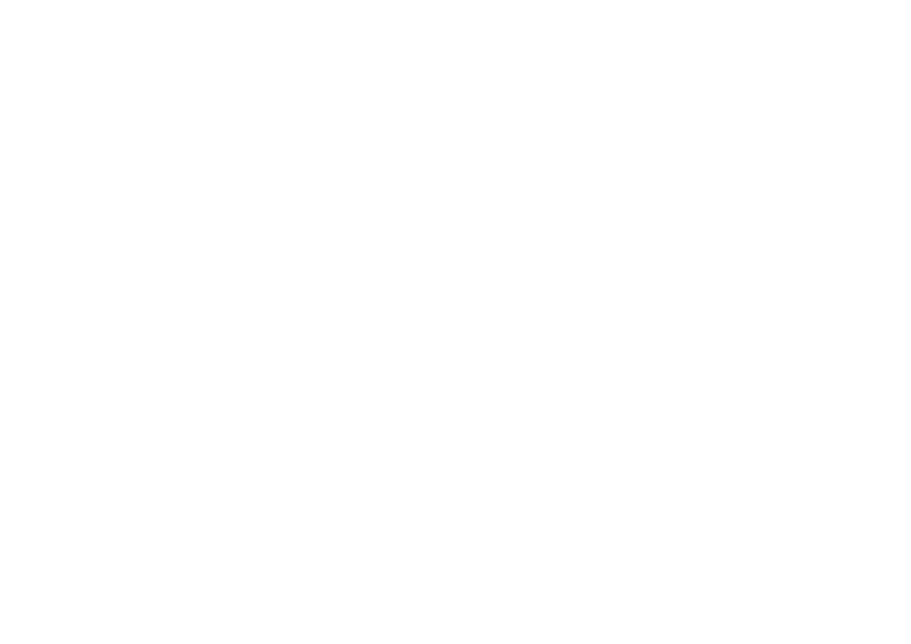
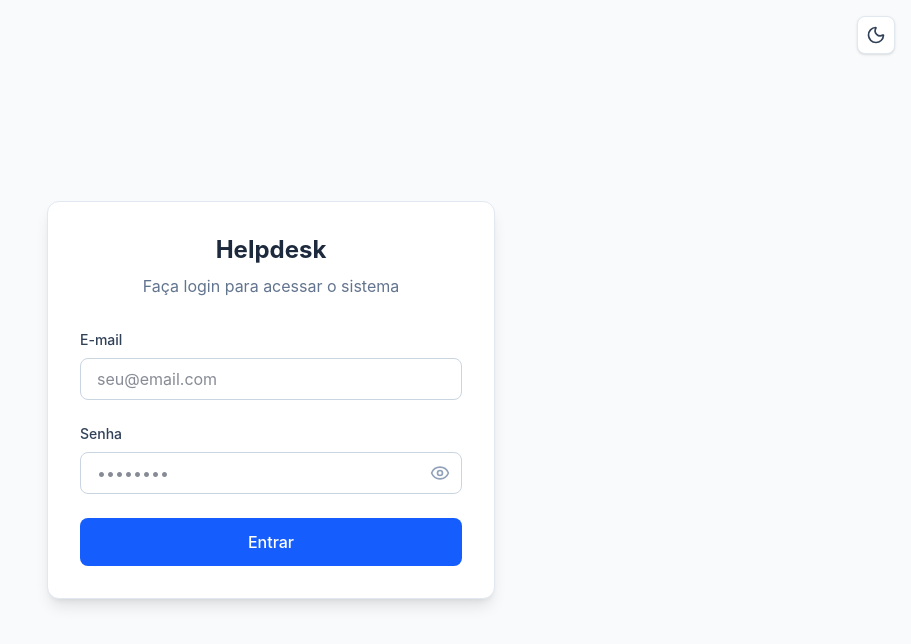
Before and after one commit to pedro-solutis/helpdesk-frontend, a React app: page /login in a window 1280 px wide. Before the commit this address had no page. Shown: the top 644 px of the page, without its empty margins (369-1280 px from the left). Built offline with nearby package versions, Linux system fonts and the light colour scheme; no server answers; the HTML template or start-up script is replaced by a standard one.

Commit message:
feat(auth): implement login page with credentials form and authentication flow

```diff
--- a/src/App.jsx
+++ b/src/App.jsx
@@ -1,20 +1,22 @@
 import { BrowserRouter, Routes, Route } from 'react-router-dom';
 import Layout from './layouts/Layout';
-import Dashboard from './pages/Dashboard';
-import TicketList from './pages/TicketList';
-import TicketForm from './pages/TicketForm';
-import TicketDetails from './pages/TicketDetails';
+import Login from './pages/Login';
 import { ThemeProvider } from './contexts/ThemeContext';
+import { AuthProvider } from './contexts/AuthContext';
 
 function App() {
   return (
     <ThemeProvider>
+      <AuthProvider>
         <BrowserRouter>
           <Routes>
+            <Route path="/login" element={<Login />} />
+
             <Route path="/" element={<Layout />}>
             </Route>
           </Routes>
         </BrowserRouter>
+      </AuthProvider>
     </ThemeProvider>
   );
 }
--- /dev/null
+++ b/src/pages/Login.jsx
@@ -0,0 +1,99 @@
+import { useState } from 'react';
+import { useNavigate } from 'react-router-dom';
+import { useAuth } from '../contexts/AuthContext';
+import { useTheme } from '../contexts/ThemeContext';
+import { Sun, Moon, Eye, EyeOff } from 'lucide-react';
+
+export default function Login() {
+  const [email, setEmail] = useState('');
+  const [password, setPassword] = useState('');
+  const [error, setError] = useState('');
+  const [loading, setLoading] = useState(false);
+  const [showPassword, setShowPassword] = useState(false);
+  const { login } = useAuth();
+  const navigate = useNavigate();
+  const { theme, toggleTheme } = useTheme();
+
+  const handleLogin = async (e) => {
+    e.preventDefault();
+    setError('');
+    try {
+      setLoading(true);
+      await login(email, password);
+      navigate('/');
+    } catch (err) {
+      console.error(err);
+      setError('E-mail ou senha inválidos.');
+    } finally {
+      setLoading(false);
+    }
+  };
+
+  return (
+    <div className="min-h-screen flex items-center justify-center bg-slate-50 dark:bg-slate-900 transition-colors duration-200 p-4">
+      <div className="absolute top-4 right-4">
+        <button onClick={toggleTheme} className="p-2 rounded-lg bg-white dark:bg-slate-800 text-slate-700 dark:text-slate-300 shadow-sm border border-slate-200 dark:border-slate-700">
+          {theme === 'light' ? <Moon size={20} /> : <Sun size={20} />}
+        </button>
+      </div>
+
+      <div className="w-full max-w-md bg-white dark:bg-slate-800 rounded-xl shadow-lg border border-slate-200 dark:border-slate-700 p-8 transition-colors duration-200">
+        <div className="text-center mb-8">
+          <h1 className="text-2xl font-bold flex items-center justify-center gap-2 text-slate-800 dark:text-white mb-2">
+            Helpdesk
+          </h1>
+          <p className="text-slate-500 dark:text-slate-400">Faça login para acessar o sistema</p>
+        </div>
+
+        {error && (
+          <div className="mb-4 p-3 rounded bg-red-100 dark:bg-red-900/30 text-red-800 dark:text-red-400 text-sm font-medium">
+            {error}
+          </div>
+        )}
+
+        <form onSubmit={handleLogin} className="space-y-6">
+          <div>
+            <label className="block text-sm font-medium text-slate-700 dark:text-slate-300 mb-2">E-mail</label>
+            <input
+              type="email"
+              required
+              className="w-full px-4 py-2 border border-slate-300 dark:border-slate-600 rounded-lg focus:ring-2 focus:ring-blue-500 focus:border-blue-500 outline-none bg-white dark:bg-slate-900 text-slate-900 dark:text-white"
+              value={email}
+              onChange={(e) => setEmail(e.target.value)}
+              placeholder="seu@email.com"
+            />
+          </div>
+
+          <div>
+            <label className="block text-sm font-medium text-slate-700 dark:text-slate-300 mb-2">Senha</label>
+            <div className="relative">
+              <input
+                type={showPassword ? 'text' : 'password'}
+                required
+                className="w-full px-4 py-2 pr-12 border border-slate-300 dark:border-slate-600 rounded-lg focus:ring-2 focus:ring-blue-500 focus:border-blue-500 outline-none bg-white dark:bg-slate-900 text-slate-900 dark:text-white"
+                value={password}
+                onChange={(e) => setPassword(e.target.value)}
+                placeholder="••••••••"
+              />
+              <button
+                type="button"
+                onClick={() => setShowPassword(!showPassword)}
+                className="absolute right-3 top-1/2 -translate-y-1/2 text-slate-400 hover:text-slate-600 dark:hover:text-slate-300 transition-colors focus:outline-none"
+              >
+                {showPassword ? <EyeOff size={20} /> : <Eye size={20} />}
+              </button>
+            </div>
+          </div>
+
+          <button
+            type="submit"
+            disabled={loading}
+            className="w-full px-6 py-3 bg-blue-600 text-white rounded-lg hover:bg-blue-700 transition-colors font-medium disabled:bg-blue-400"
+          >
+            {loading ? 'Entrando...' : 'Entrar'}
+          </button>
+        </form>
+      </div>
+    </div>
+  );
+}
```
Lines whose indentation alone changed are shown as unchanged.
